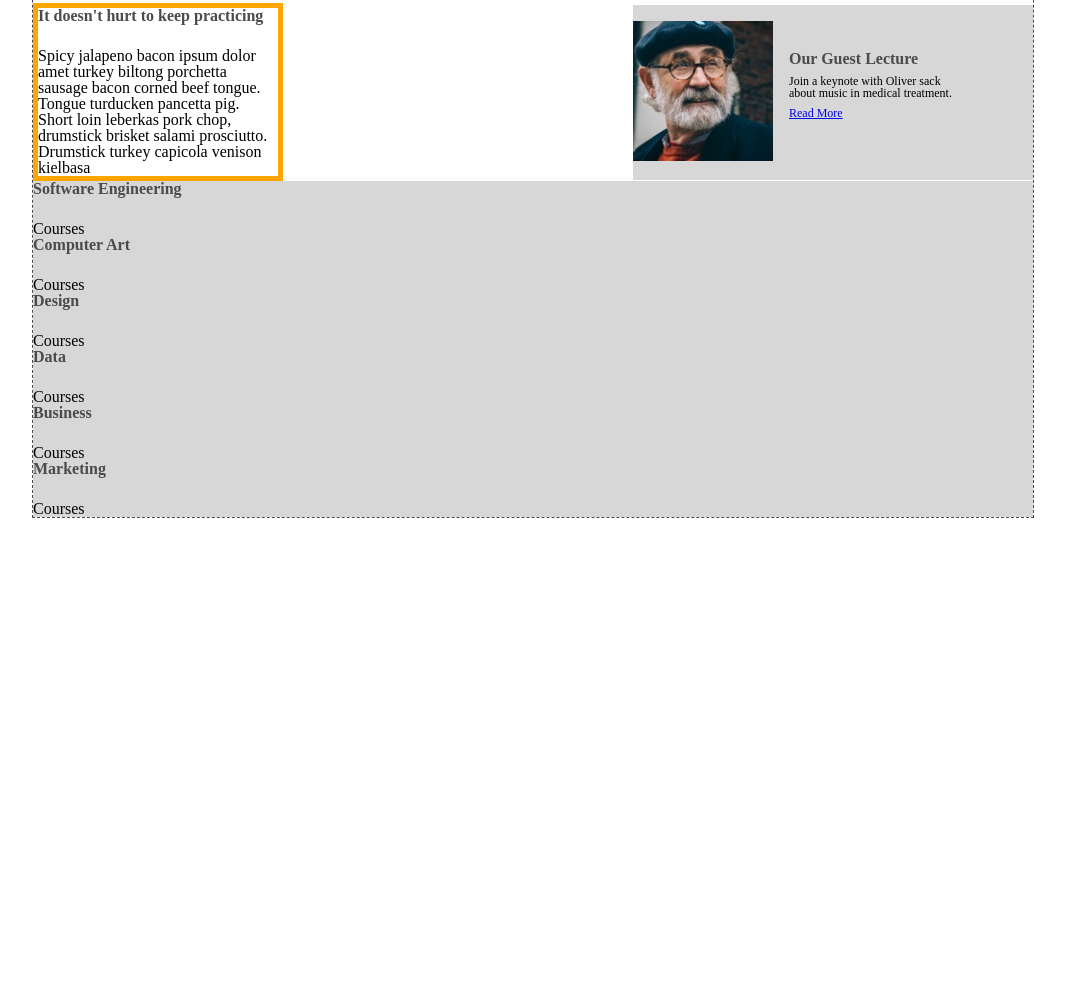
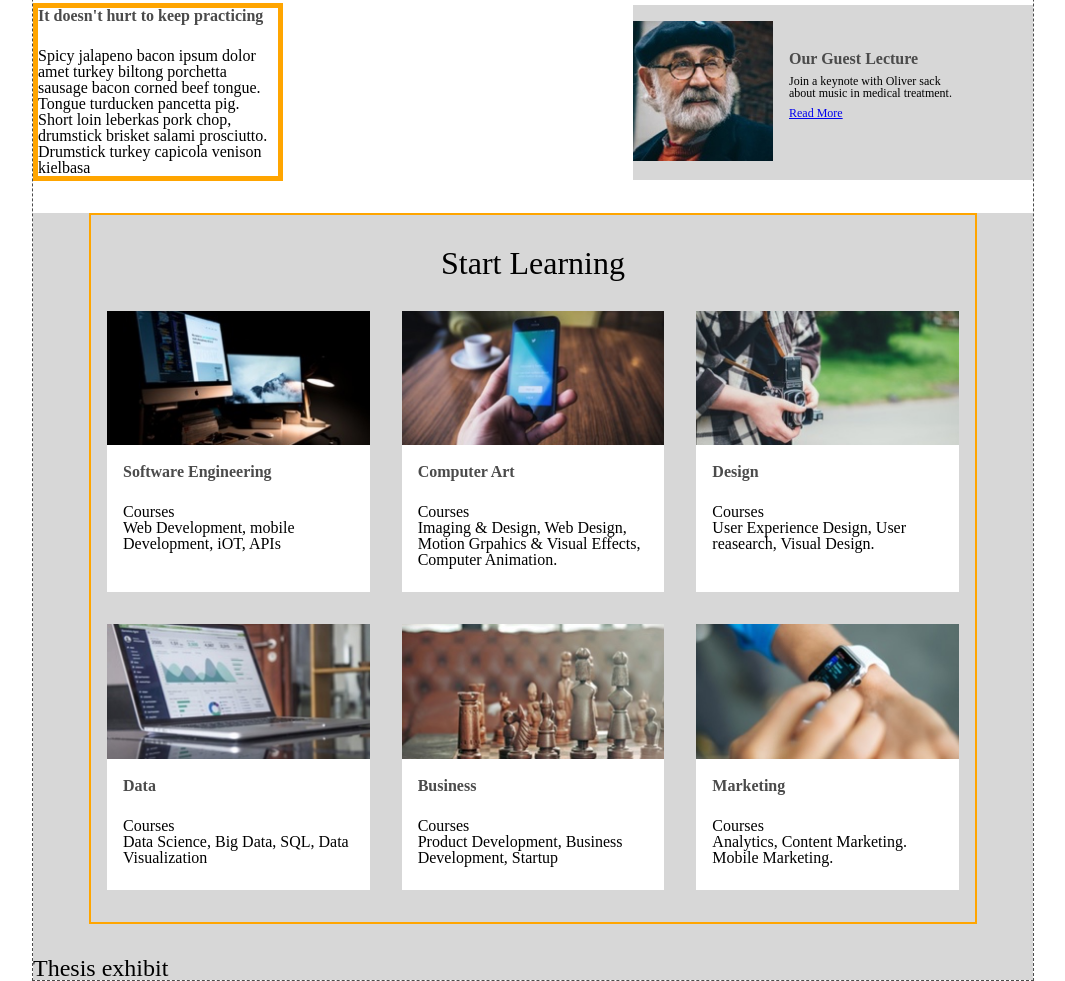
Before and after one commit to mrrichardasmith/Capstone-Project-Dev, a plain HTML site: page index.html in a window 1280 px wide. Shown: the part 921-1902 px from the top of the page, without its empty margins (107-1172 px from the left). Before the commit the page ends 1439 px from the top, so only its background shows below. Drawn offline with Linux system fonts and the light colour scheme; files whose address does not match are found by name.

Commit message:
steady progress footer and a few odd issues to resolve

```diff
--- a/index.html
+++ b/index.html
@@ -89,29 +89,75 @@
           </div>
         </div>
         <div class="learnbox greyback">
+          <div class="section3">
+            <h1>Start Learning</h1>
+            <div class="row1">
               <div class="learnbloc">
+                <img src="./resources/images/course-software.jpg">
+                <div class="learndetail">
                   <h3>Software Engineering</h3>
                   <h4>Courses</h4>
+                  <p>Web Development, mobile Development, iOT, APIs</p>
+                </div>
               </div>
               <div class="learnbloc">
+                <img src="./resources/images/course-computer-art.jpg">
+                <div class="learndetail">
                   <h3>Computer Art</h3>
                   <h4>Courses</h4>
+                  <p>
+                    Imaging & Design, Web Design, Motion Grpahics & Visual Effects,
+                    Computer Animation.
+                  </p>
+                </div>
               </div>
               <div class="learnbloc">
+                <img src="./resources/images/course-design.jpg">
+                <div class="learndetail">
                   <h3>Design</h3>
                   <h4>Courses</h4>
+                  <p>
+                    User Experience Design, User reasearch, Visual Design.
+                  </p>
+                </div>
+              </div>
+          </div>
+          <div class="row2">
+            <div class="learnbloc">
+              <img src="./resources/images/course-data.jpg">
+              <div class="learndetail">
+                <h3>Data</h3>
+                <h4>Courses</h4>
+                <p>
+                  Data Science, Big Data, SQL, Data Visualization
+                </p>
+              </div>
             </div>
             <div class="learnbloc">
-            <h3>Data</h3>
+              <img src="./resources/images/course-business.jpg">
+              <div class="learndetail">
+                <h3>Business</h3>
                 <h4>Courses</h4>
+                <p>
+                  Product Development, Business Development, Startup
+                </p>
+              </div>
             </div>
             <div class="learnbloc">
-            <h3>Business</h3>
-            <h4>Courses</h4>
-          </div>
-          <div class="learnbloc">
+              <img src="./resources/images/course-marketing.jpg">
+              <div class="learndetail">
                 <h3>Marketing</h3>
                 <h4>Courses</h4>
+                <p>
+                  Analytics, Content Marketing. Mobile Marketing.
+                </p>
+              </div>
+            </div>
+          </div>
+        </div>
+        <div class="thesisbox">
+          </div class="section4">
+            <h2>Thesis exhibit</h2>
           </div>
         </div>
     </div>
--- a/resources/css/style.css
+++ b/resources/css/style.css
@@ -1,5 +1,13 @@
 html  {
   font-size: 16px;
+}
+
+h1  {
+  font-size: 2rem;
+}
+
+h2  {
+  font-size: 1.5rem;
 }
 
 body  {
@@ -71,10 +79,6 @@ header  {
   font-weight: 600;
   color: #4B4B4B;
   padding-bottom: 1.5rem;
-}
-
-.headings h1  {
-  font-size: 2rem;
 }
 
 .defaultpic  {
@@ -149,6 +153,38 @@ button a {
 }
 
 .learnbox  {
+  height: auto;
   width: 100%
+
+}
+
+.section3  {
+  margin: 2rem 3.5rem;
+  padding-bottom: 1rem;
+  border: solid orange 2px;
+}
+
+.section3 h1  {
+  text-align: center;
+  padding: 2rem 0 1rem 0;
+}
+
+.row1,
+.row2  {
+  display: flex;
+}
+
+.learnbloc  {
+  width: 264px;
+  margin: 1rem;
+  background-color: white;
+}
+
+.learnbloc img  {
+  width: 100%;
   height: auto;
 }
+
+.learndetail  {
+  padding: 1rem 1rem 1.5rem 1rem;
+}
```
Lines whose indentation alone changed are shown as unchanged.
